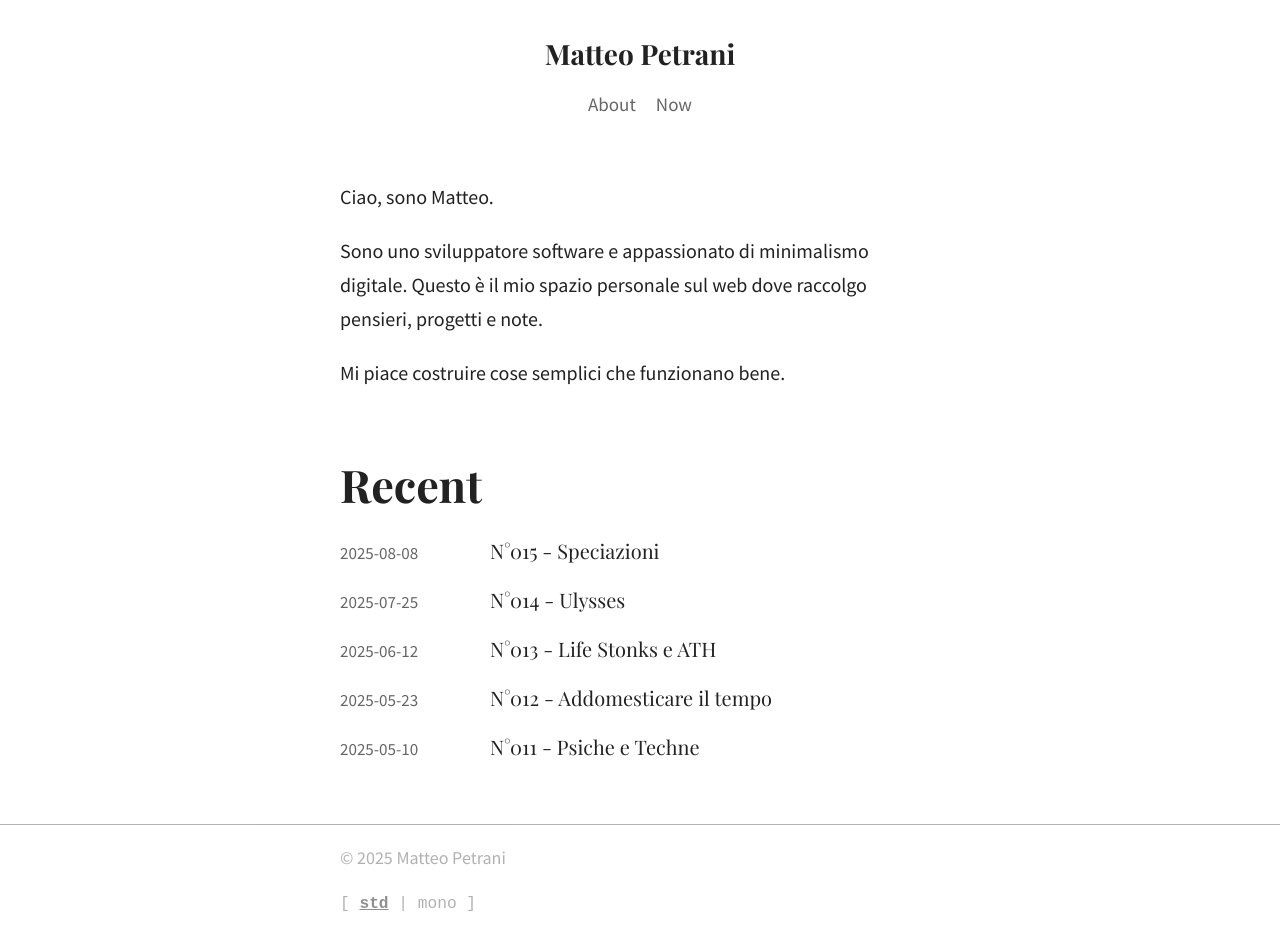
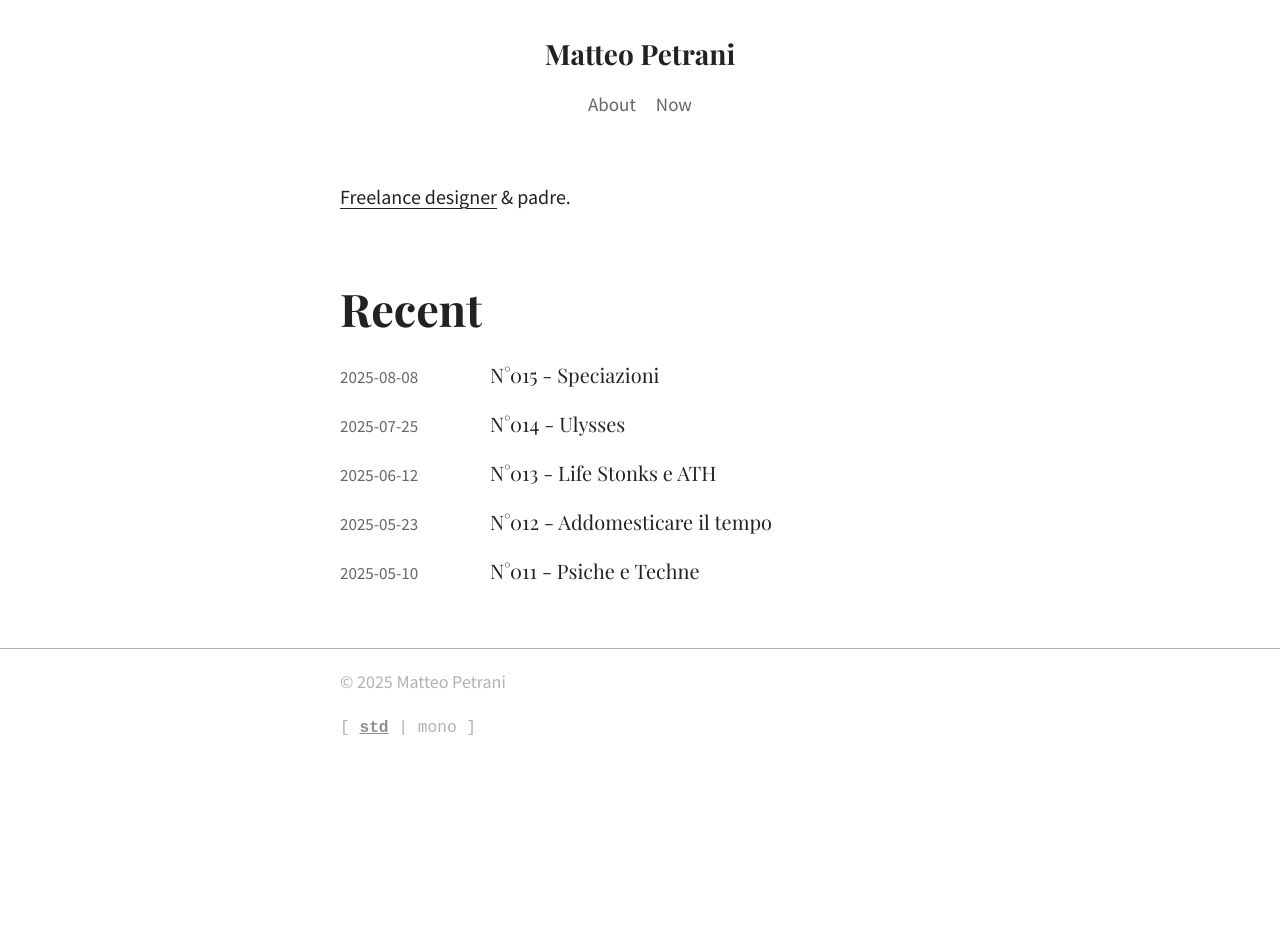
Before and after one commit to matteopetrani/matteopetrani.github.io, a Jekyll site: the page built from index.md, in a window 1280 px wide. Built offline with Jekyll 4.4.1, drawn with Linux system fonts in a browser that asks for light colours; after the commit the page ends 900 px from its top, so only the background shows below that.

Commit message:
new short bio

```diff
--- a/index.md
+++ b/index.md
@@ -2,10 +2,4 @@
 layout: home
 title: Home
 ---
-
-Ciao, sono Matteo.
-
-Sono uno sviluppatore software e appassionato di minimalismo digitale.
-Questo è il mio spazio personale sul web dove raccolgo pensieri, progetti e note.
-
-Mi piace costruire cose semplici che funzionano bene.
+[Freelance designer](https://www.linkedin.com/in/matteopetrani/) & padre.
```
